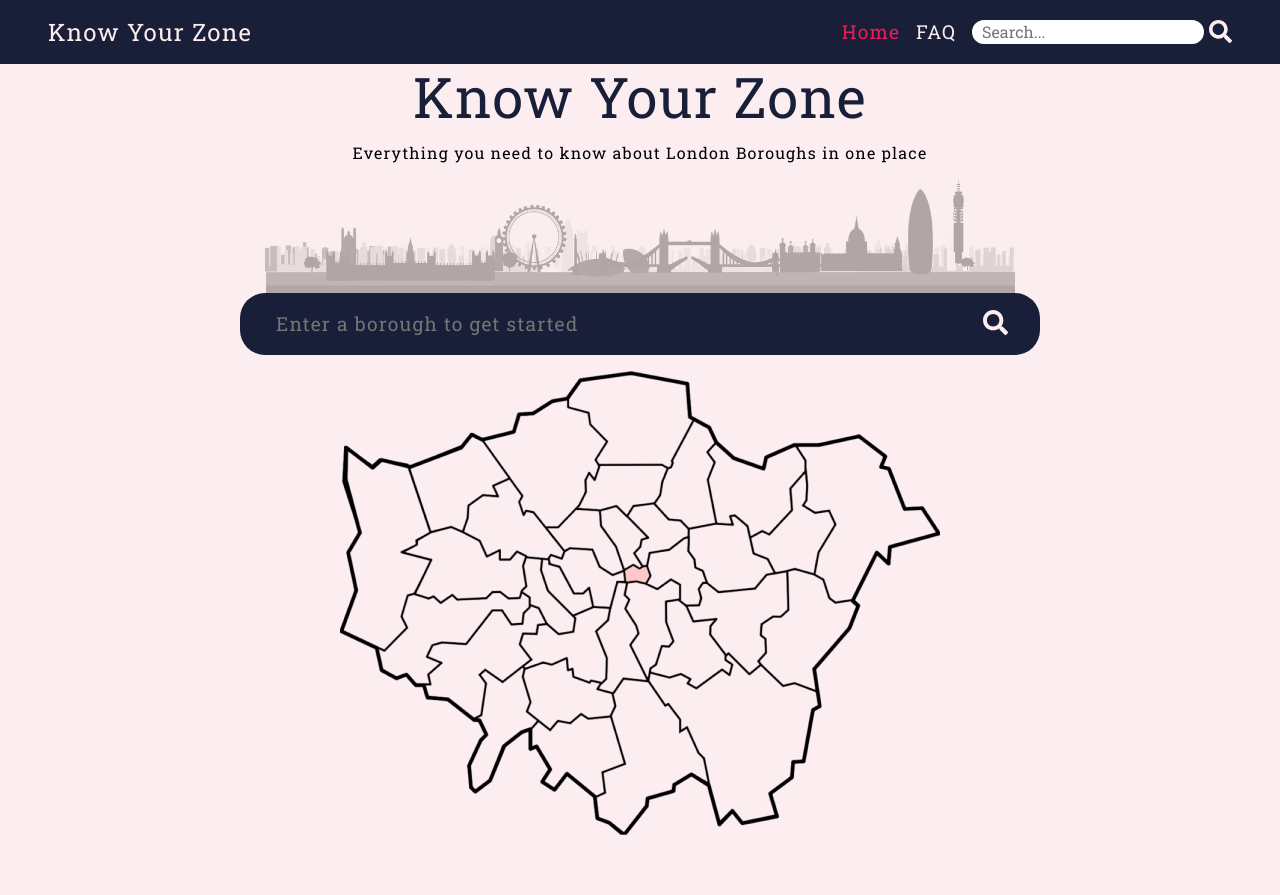
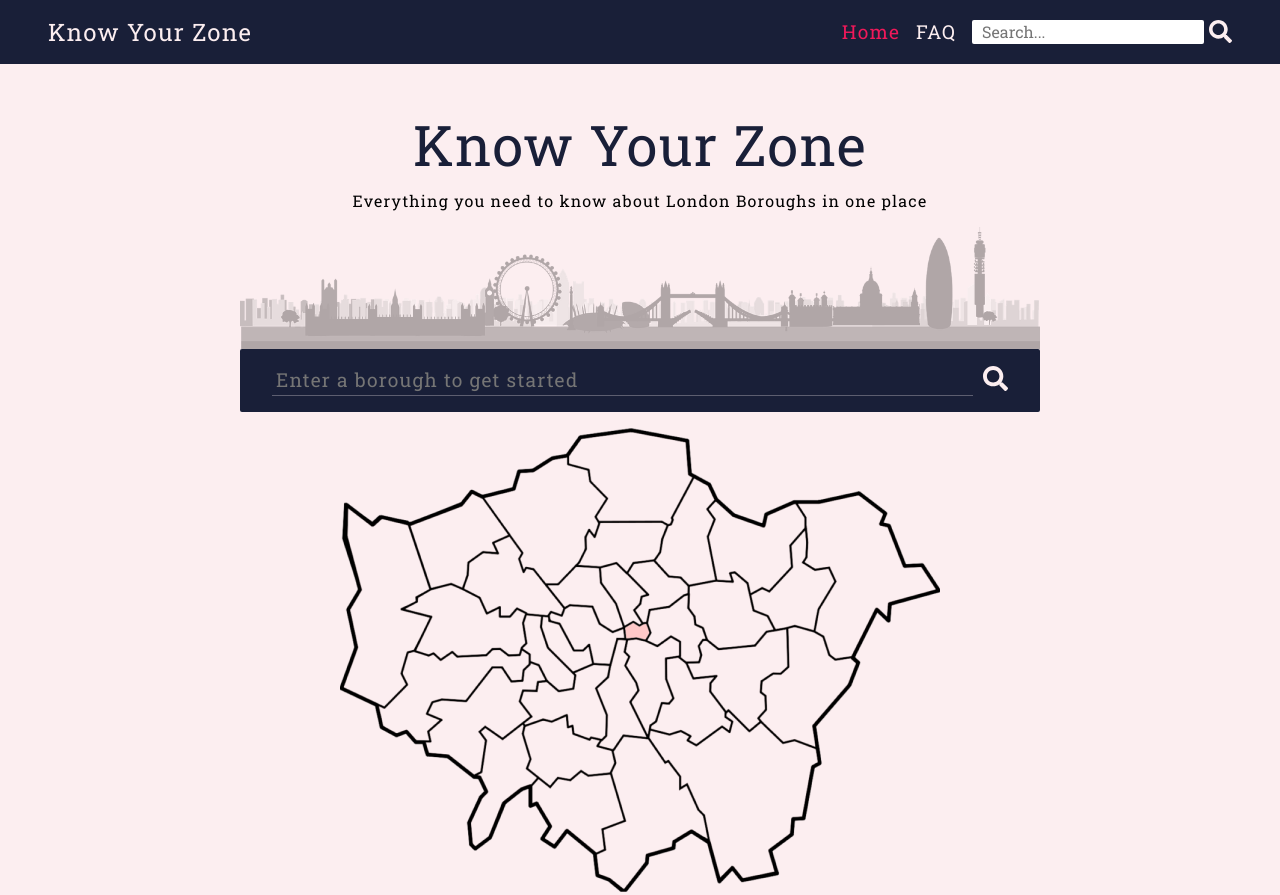
Before and after one commit to Samupaga/know-your-zone-client, a React (Vite) app: page / in a window 1280 px wide. Before the commit the page ends 838 px from the top, so only its background shows below. Built offline with nearby package versions, Linux system fonts and the light colour scheme.

Commit message:
add homepage style tweaks + increase padding from top on pages

```diff
--- a/src/pages/HomePage/homepage.css
+++ b/src/pages/HomePage/homepage.css
@@ -3,11 +3,12 @@
 .hero-container {
   display: flex;
   flex-direction: column;
-  justify-content: center;
+
   align-items: center;
   text-align: center;
   background-color: var(--main-bg-color);
   gap: 1rem;
+  padding-top: 3rem;
 
   min-height: 92vh;
 }
@@ -28,9 +29,9 @@
 .skyline {
   display: flex;
   align-items: flex-end;
-  padding: 0 25px;
   opacity: 0.3;
   width: 100%;
+  border-radius: 2px;
 }
 
 .search-container {
@@ -41,7 +42,7 @@
   padding: 1rem 2rem;
   background-color: var(--secondary-bg-color);
   gap: 1rem;
-  border-radius: 25px;
+  border-radius: 2px;
   justify-content: center;
   align-items: center;
 }
@@ -64,6 +65,7 @@
   font-size: 1.2rem;
   letter-spacing: 1.2px;
   width: 100%;
+  border-bottom: solid 1px rgb(252, 238, 240, 0.3);
 }
 
 .search-btn {
@@ -77,12 +79,15 @@
 }
 
 .dropdown {
+  position: absolute;
   display: flex;
   flex-direction: column;
   text-align: left;
   width: 100%;
   gap: 5px;
-  padding: 4px;
+  padding: 1rem 2rem;
+  top: 62px;
+  background-color: var(--secondary-bg-color);
 }
 
 .dropdown > a:hover {
--- a/src/styles.css
+++ b/src/styles.css
@@ -129,7 +129,7 @@ header {
 
 .small-input {
   padding: 3px 10px;
-  border-radius: 15px;
+  border-radius: 2px;
   outline: none;
   border: none;
 }
@@ -158,6 +158,7 @@ header {
   flex-direction: column;
   align-items: center;
   gap: 1rem;
+  padding-top: 3rem;
 }
 
 /* INNER NAV STYLES */
```
